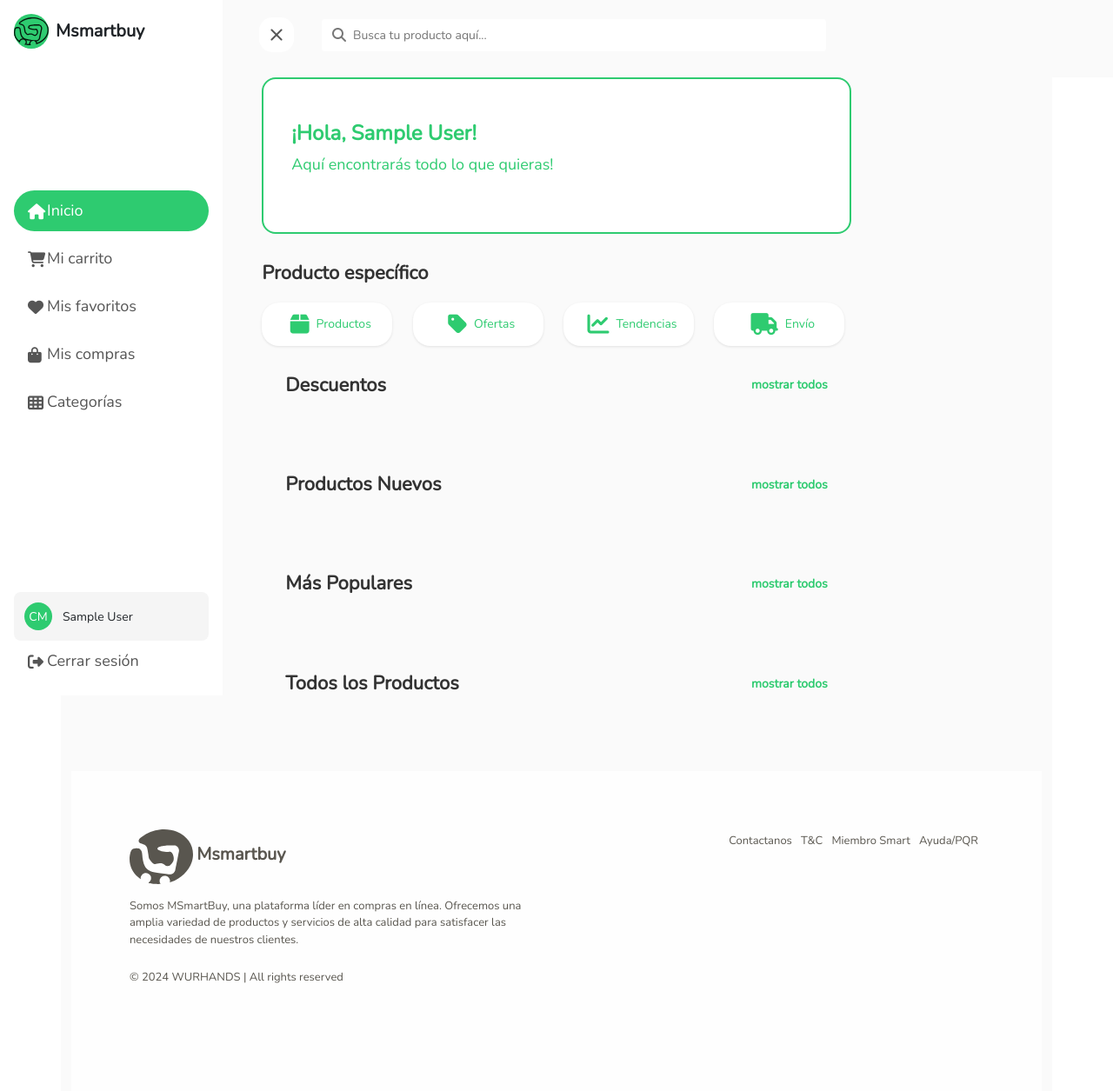
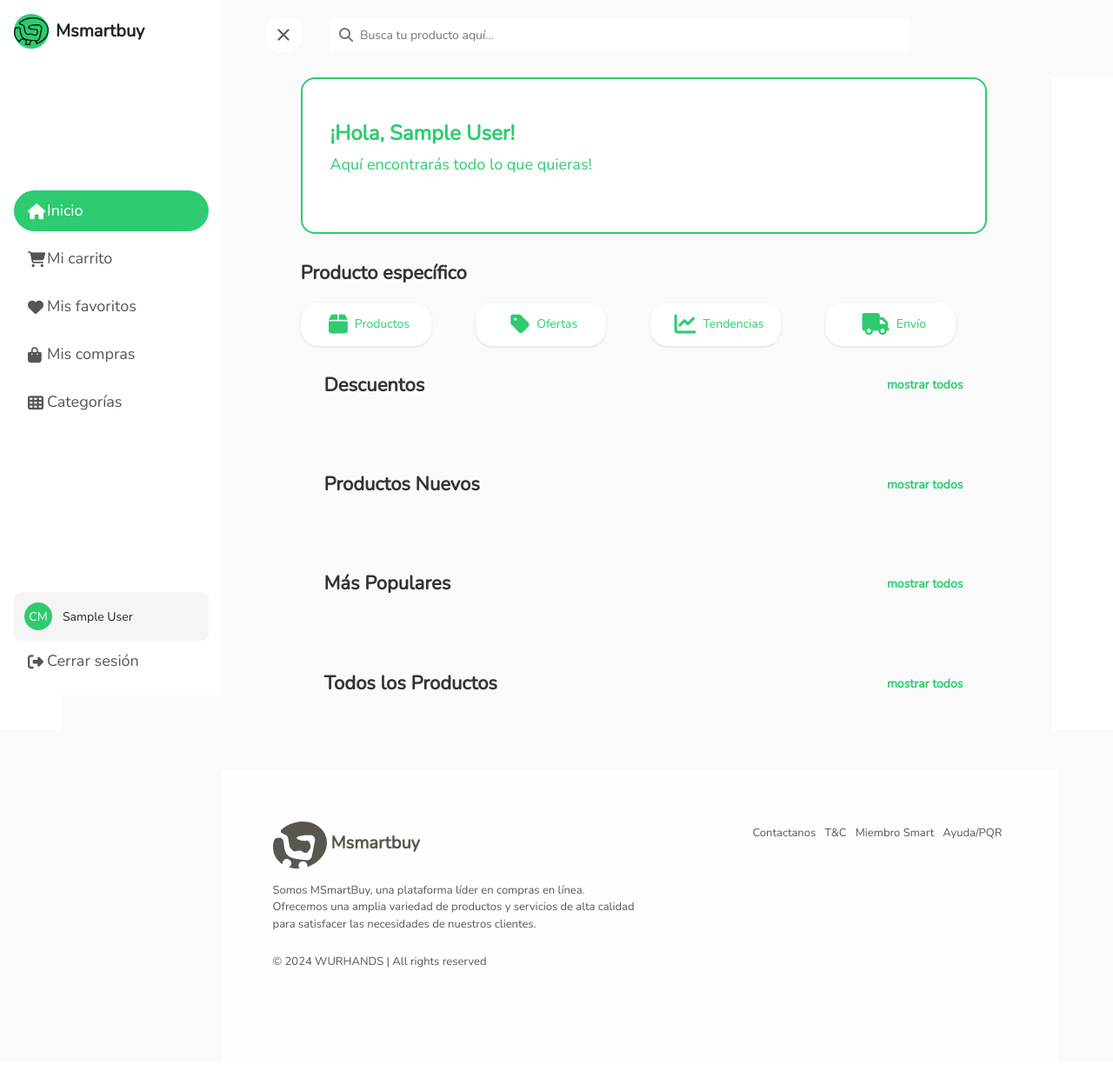
Before and after one commit to Ciricundio/Msmartbuy, a PHP site: page /view/home/home.php in a window 1280 px wide. Shown: the whole page at 87% size. After the commit the page ends 1113 px from the top, so only its background shows below. Run offline with PHP 8.4, Linux system fonts and the light colour scheme; the visitor is signed in with stand-in values (Sample User, id 1); data that the repository does not hold is empty.

Commit message:
Se cambia el estilo para poder visualizarlo mejor.

```diff
--- a/public/css/elements/footer.css
+++ b/public/css/elements/footer.css
@@ -3,6 +3,9 @@
 footer{
     background-color: #fefefe;
     color: var(--text-footer);
+    width: 75%;
+    position: absolute;
+    left: 256px;
 }
 
 img{
--- a/public/css/home.css
+++ b/public/css/home.css
@@ -28,9 +28,9 @@ body {
   position: fixed;
   z-index: 999;
   top: 0;
-  left: 50%;
+  right: -456px;
   transform: translateX(-50%);
-  width: 55%;
+  width: 75%;
   height: 80px;
   padding: 10px;
   align-content: center;
@@ -72,7 +72,7 @@ body {
 
 .search-container {
   flex: 1;
-  min-width: 100px;
+  min-width: 80px;
   margin: 0 32px;
 }
 
@@ -81,7 +81,7 @@ body {
 }
 
 .search-box input {
-  width: 100%;
+  width: 80%;
   padding: 8px 8px 8px 36px;
   border-radius: 4px;
   border: none;
@@ -242,15 +242,16 @@ body {
   font-weight: 500;
 }
 
-.container {
+body .orden {
   background-color: #fafafa;
 }
 
 /* Main Content */
 .main-content {
+  position: relative;
+  right: -100px;
   padding: 0 24px;
-  justify-self: center;
-  width: 65%;
+  width: 75%;
   margin: 8% auto 0 auto;
 }
 
--- a/view/home/home.php
+++ b/view/home/home.php
@@ -91,13 +91,14 @@ $productos = $stmt->fetch_all(MYSQLI_ASSOC);
             border-radius: 4px;
         }
 
-        .product-image-section{
+        .product-image-section {
             height: 80%;
             width: 100%;
             background: white;
             position: relative;
             overflow: hidden;
-            display: flex;              /* activa flexbox */
+            display: flex;
+            /* activa flexbox */
             justify-content: center;
         }
 
@@ -210,14 +211,14 @@ $productos = $stmt->fetch_all(MYSQLI_ASSOC);
             flex: 0 0 250px;
             background: white;
             border-radius: 12px;
-            box-shadow: 0 2px 8px rgba(0,0,0,0.1);
+            box-shadow: 0 2px 8px rgba(0, 0, 0, 0.1);
             transition: transform 0.3s ease, box-shadow 0.3s ease;
             overflow: hidden;
         }
 
         .product-card-horizontal:hover {
             transform: translateY(-5px);
-            box-shadow: 0 4px 15px rgba(0,0,0,0.15);
+            box-shadow: 0 4px 15px rgba(0, 0, 0, 0.15);
         }
 
         .product-card-horizontal .product-image {
@@ -236,7 +237,7 @@ $productos = $stmt->fetch_all(MYSQLI_ASSOC);
             position: absolute;
             top: 10px;
             right: 10px;
-            background: rgba(255,255,255,0.9);
+            background: rgba(255, 255, 255, 0.9);
             border: none;
             border-radius: 50%;
             width: 35px;
@@ -332,7 +333,7 @@ $productos = $stmt->fetch_all(MYSQLI_ASSOC);
 </head>
 
 <body>
-    <div class="container">
+    <div class="container orden">
 
         <!-- Sidebar -->
         <aside class="sidebar">
@@ -383,6 +384,9 @@ $productos = $stmt->fetch_all(MYSQLI_ASSOC);
             </div>
         </aside>
 
+        <!-- Main Content -->
+        <main class="main-content">
+
             <!-- Header -->
             <div class="header">
                 <div class="header-content">
@@ -402,9 +406,6 @@ $productos = $stmt->fetch_all(MYSQLI_ASSOC);
 
                 </div>
             </div>
-
-        <!-- Main Content -->
-        <main class="main-content">
 
             <!-- Hero Banner -->
             <div class="hero-banner">
@@ -621,14 +622,10 @@ $productos = $stmt->fetch_all(MYSQLI_ASSOC);
 
         </main>
 
-
+    </div>
         <?php require '../template/footer.php' ?>
-    </div>
 
 
-
-
-            <!-- React Aside Components Container -->
     <div id="aside-components-root"></div>
 
     <!-- Load React Components -->
```
Lines whose indentation alone changed are shown as unchanged.
